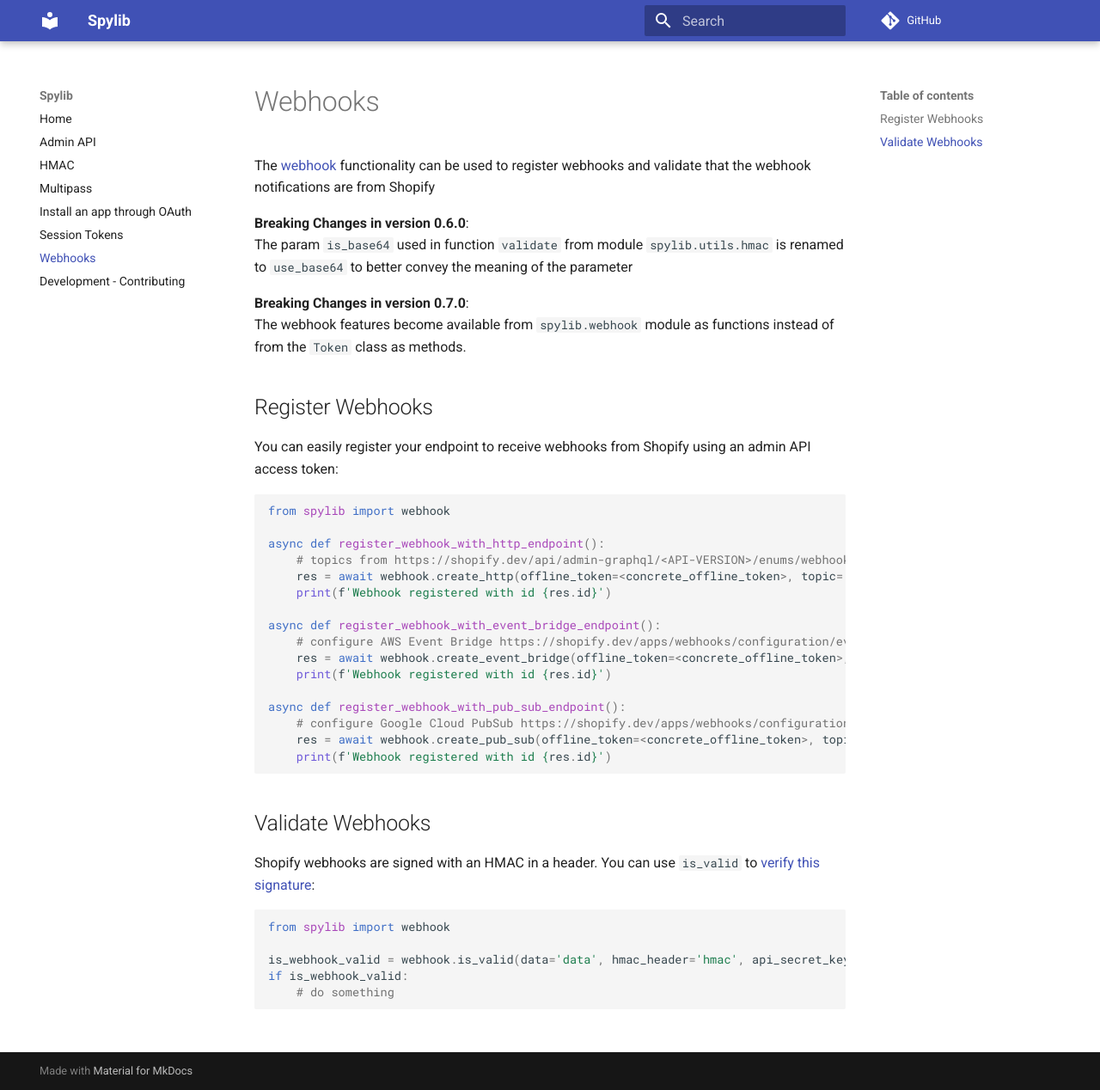
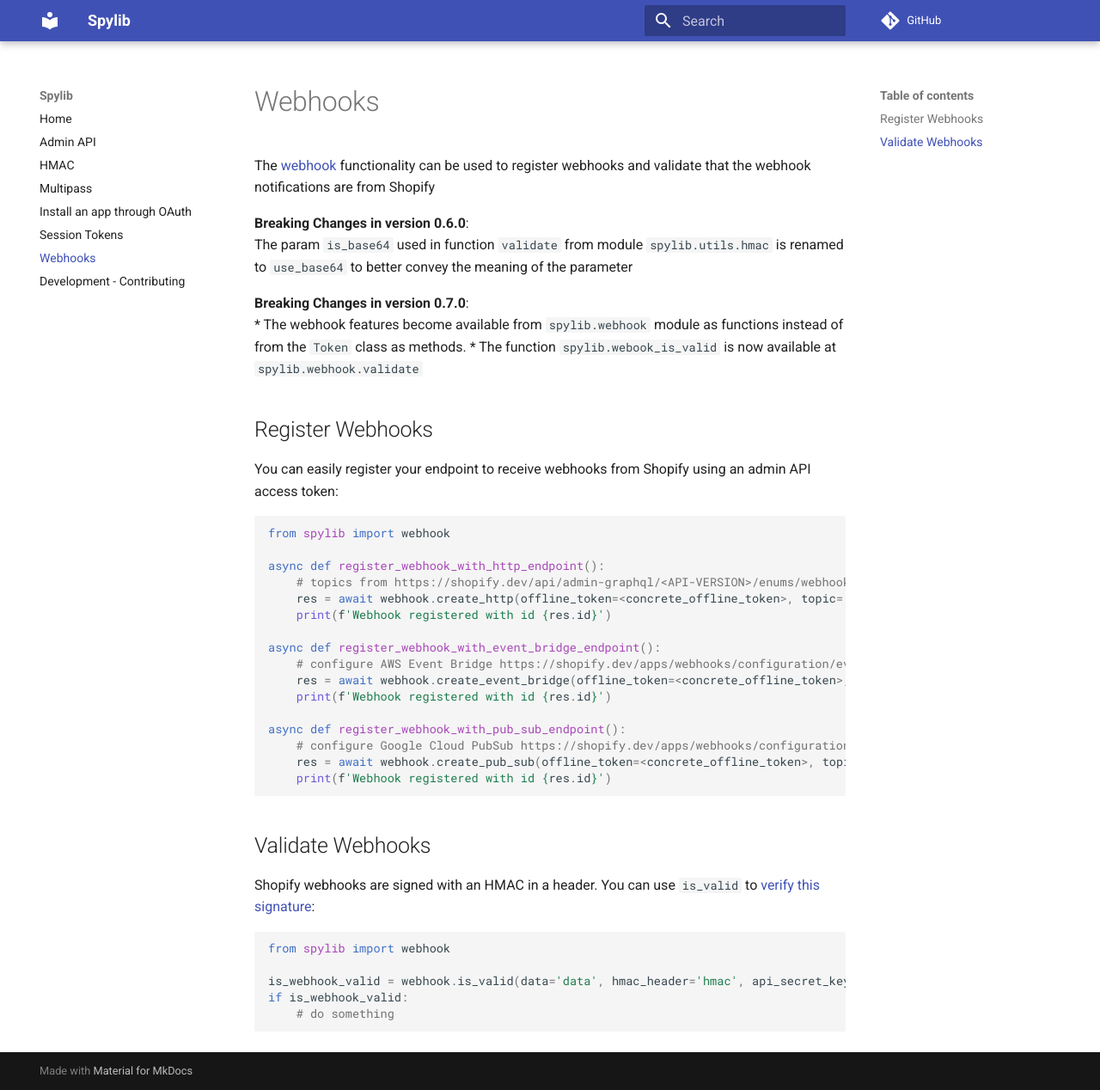
Before and after one commit to SatelCreative/spylib, an MkDocs documentation site: the page built from docs/webhooks.md, in a window 1280 px wide and 1268 px high. Shown: the whole window at 86% size. Built offline with MkDocs 1.6.1 and Material for MkDocs 9.7.7, drawn with Linux system fonts in a browser that asks for light colours; comment, search, counter and statistics services are not loaded.

Commit message:
Update docs/webhooks.md
Co-authored-by: Anthony Hillairet <ant@satel.ca>

```diff
--- a/docs/webhooks.md
+++ b/docs/webhooks.md
@@ -9,8 +9,9 @@
 
 
 **Breaking Changes in version 0.7.0**: <br>
-The webhook features become available from `spylib.webhook` module as functions
+* The webhook features become available from `spylib.webhook` module as functions
 instead of from the `Token` class as methods.
+* The function `spylib.webook_is_valid` is now available at `spylib.webhook.validate`
 
 ## Register Webhooks
 
```
